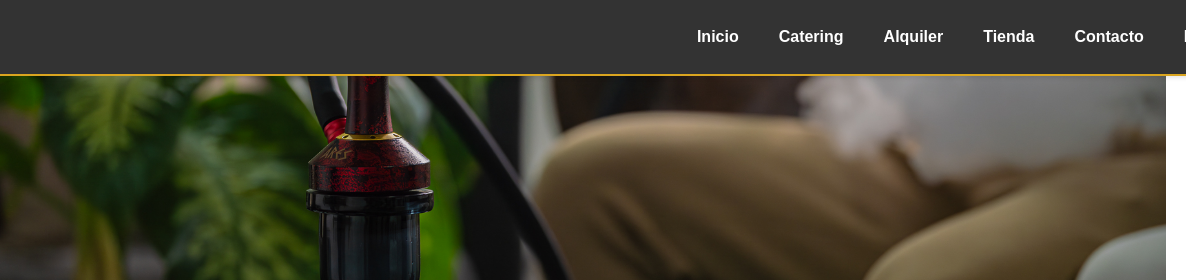
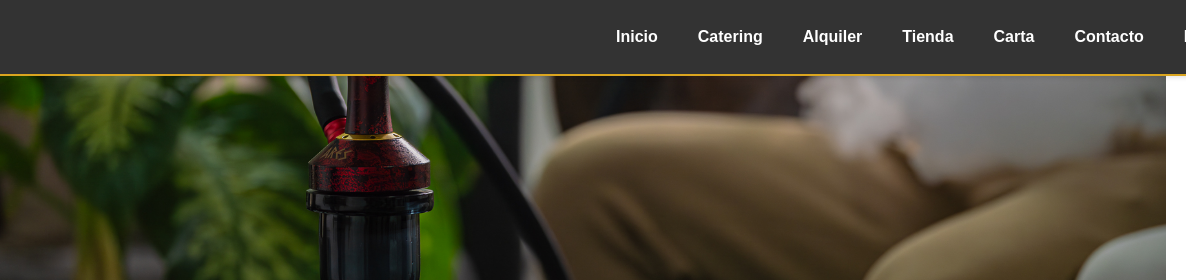
Before and after one commit to a1v5ro/lafumada, a plain HTML site: page index.html in a window 1280 px wide. Shown: the top 280 px of the page, 94-1280 px from the left. Drawn offline with Linux system fonts and the light colour scheme.

Commit message:
Update index.html

```diff
--- a/index.html
+++ b/index.html
@@ -30,6 +30,7 @@
                     <li><a href="#catering">Catering</a></li>
                     <li><a href="#alquiler">Alquiler</a></li>
                     <li><a href="#tienda">Tienda</a></li>
+                    <li><a href="carta.html">Carta</a></li>
                     <li><a href="#contacto">Contacto</a></li>
                     <li><a href="#" class="idioma">EN</a></li>
                 </ul>
```
